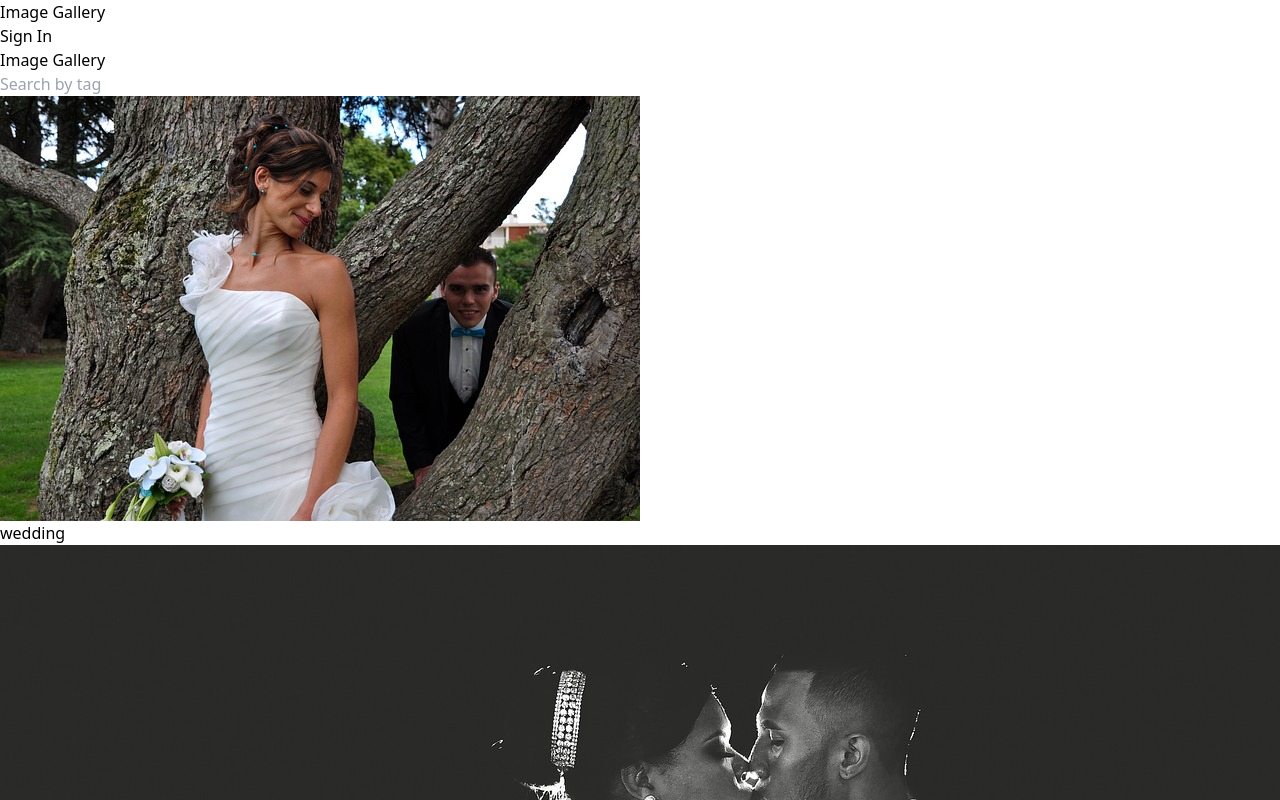
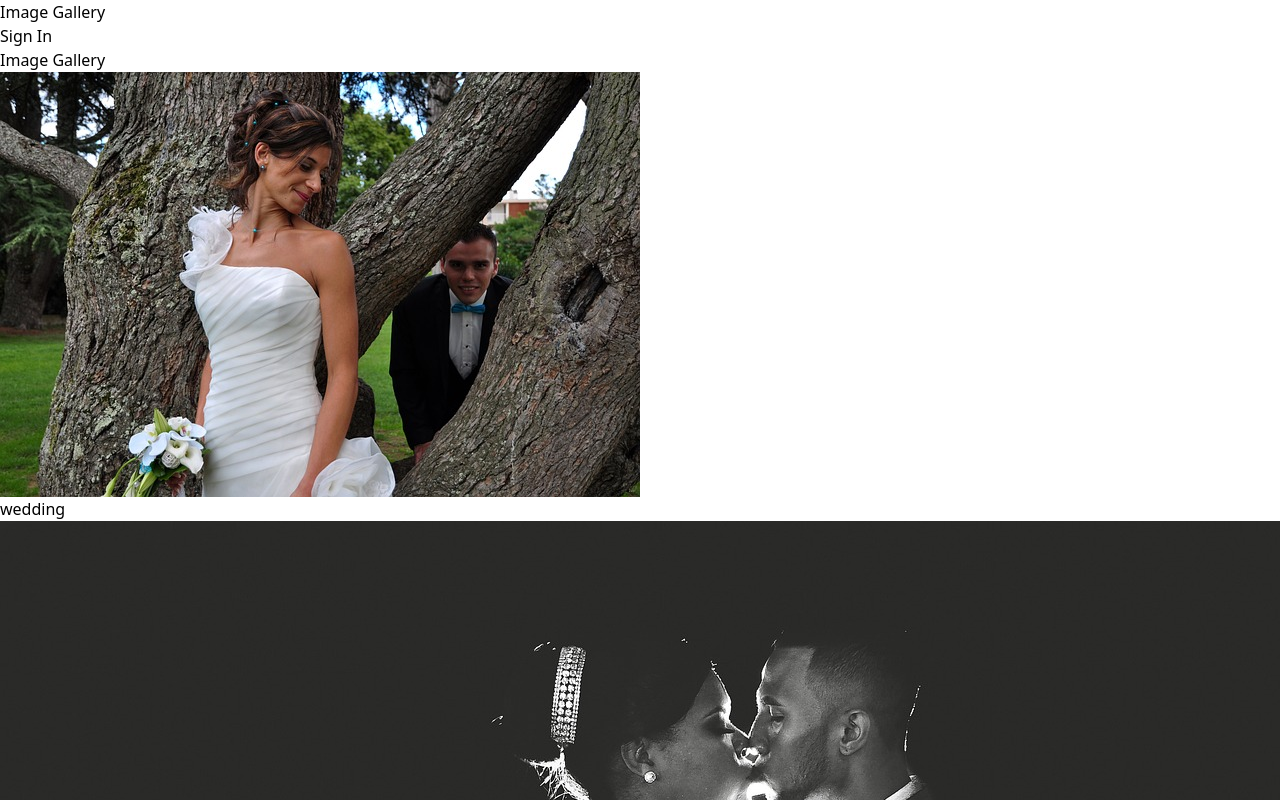
Before and after one commit to adepoju-oluwatobi/zuri_internship_stage-three_image-gallery_frontend, a React (Vite) app: page /gallery in a window 1280 px wide. Shown: the top 800 px of the page. Built offline with nearby package versions, Linux system fonts and the light colour scheme.

Commit message:
added loading component

```diff
--- a/src/components/ImageCard.jsx
+++ b/src/components/ImageCard.jsx
@@ -1,8 +1,9 @@
-import React, { useState } from 'react';
+import React, { useState, useEffect } from 'react';
 import { DndContext, closestCenter } from '@dnd-kit/core';
 import { SortableContext, arrayMove, horizontalListSortingStrategy, useSortable } from '@dnd-kit/sortable';
 import { CSS } from '@dnd-kit/utilities';
 import Header from './Header';
+import LoadingSpinner from './LoadingSpinner';
 
 const initialCardState = [
     {
@@ -99,7 +100,7 @@ const SortableCard = ({ cardItem }) => {
                 className="image-card-content">
                 <div className=''>
                     <img
-            className='w-[200px] h-[150px] md:h-[230px] rounded transform hover:scale-110 transition-transform duration-300'
+                        className='w-[200px] h-[150px] md:h-[230px] rounded transform hover:scale-110 transition-transform hover:shadow-2xl duration-300'
                         src={cardItem.image}
                         alt={cardItem.tag} />
                     <p className='relative top-[-40px] left-2 bg-green-300 text-black text-sm bg-opacity-50 w-fit rounded-3xl px-4 py-1'>{cardItem.tag}</p>
@@ -111,7 +112,13 @@ const SortableCard = ({ cardItem }) => {
 
 function ImageCard() {
     const [items, setItems] = useState(initialCardState);
-  const [searchTerm, setSearchTerm] = useState('');
+    const [loading, setLoading] = useState(true);
+
+    useEffect(() => {
+        setTimeout(() => {
+            setLoading(false);
+        }, 2000);
+    }, []);
 
     const onDragEnd = (event) => {
         const { active, over } = event;
@@ -126,39 +133,28 @@ function ImageCard() {
         console.log('Drag ended:', event);
     };
 
-  // Filter the cards based on the search term
-  const filteredItems = items.filter((cardItem) =>
-    cardItem.tag.toLowerCase().includes(searchTerm.toLowerCase())
-  );
-
     return (
         <div>
             <Header />
             <p className='text-3xl font-bold text-center mt-4'>Image Gallery</p>
-      <div className='w-[300px] p-4 m-auto'>
-          <input
-            type="text"
-            placeholder="Search by tag"
-            className="w-[300px] m-auto p-2 border border-gray-300 rounded-md focus:ring-indigo-500 focus:border-indigo-500"
-            value={searchTerm}
-            onChange={(e) => setSearchTerm(e.target.value)}
-          />
-          {/* <button className='bg-black px-4 py-1 text-white rounded relative top-[-37px] left-[212px]'>search</button> */}
-        </div>
-      <div className="image-gallery flex flex-wrap gap-4">
-
+            {loading ? (
+                <LoadingSpinner />
+            ) : (
+                <div>
+                    {/* Your content here */}
                     <DndContext
                         collisionDetection={closestCenter}
                         onDragEnd={onDragEnd}>
-          <SortableContext items={filteredItems} strategy={horizontalListSortingStrategy}>
+                        <SortableContext items={items} strategy={horizontalListSortingStrategy}>
                             <div className='w-fit p-4 grid grid-cols-2 md:grid-cols-4 m-auto gap-4'>
-              {filteredItems.map(cardItem => (
+                                {items.map(cardItem => (
                                     <SortableCard key={cardItem.id} cardItem={cardItem} />
                                 ))}
                             </div>
                         </SortableContext>
                     </DndContext>
                 </div>
+            )}
         </div>
     );
 }
--- /dev/null
+++ b/src/components/LoadingSpinner.jsx
@@ -0,0 +1,30 @@
+import React, { useEffect, useState } from 'react';
+
+const LoadingSpinner = () => {
+  const [currentColor, setCurrentColor] = useState('bg-red-500'); // Initial color
+  const colors = ['bg-red-500', 'bg-blue-500', 'bg-green-500', 'bg-yellow-500']; // List of colors
+  let colorIndex = 0; // Current color index
+
+  useEffect(() => {
+    // Function to change the color every 500 milliseconds
+    const changeColor = () => {
+      setCurrentColor(colors[colorIndex]);
+      colorIndex = (colorIndex + 1) % colors.length;
+    };
+
+    // Set up an interval to change the color
+    const colorInterval = setInterval(changeColor, 500);
+
+    // Clean up the interval when the component unmounts
+    return () => clearInterval(colorInterval);
+  }, []);
+
+  return (
+    <div className="flex flex-col justify-center items-center h-screen">
+      <div className={`animate-spin rounded-full border-t-4 border-b-4 border-gray-900 h-16 w-16 ${currentColor}`}></div>
+      <p className='font-bold text-lg'>Loading Images...</p>
+    </div>
+  );
+};
+
+export default LoadingSpinner;
```
Lines whose indentation alone changed are shown as unchanged.
